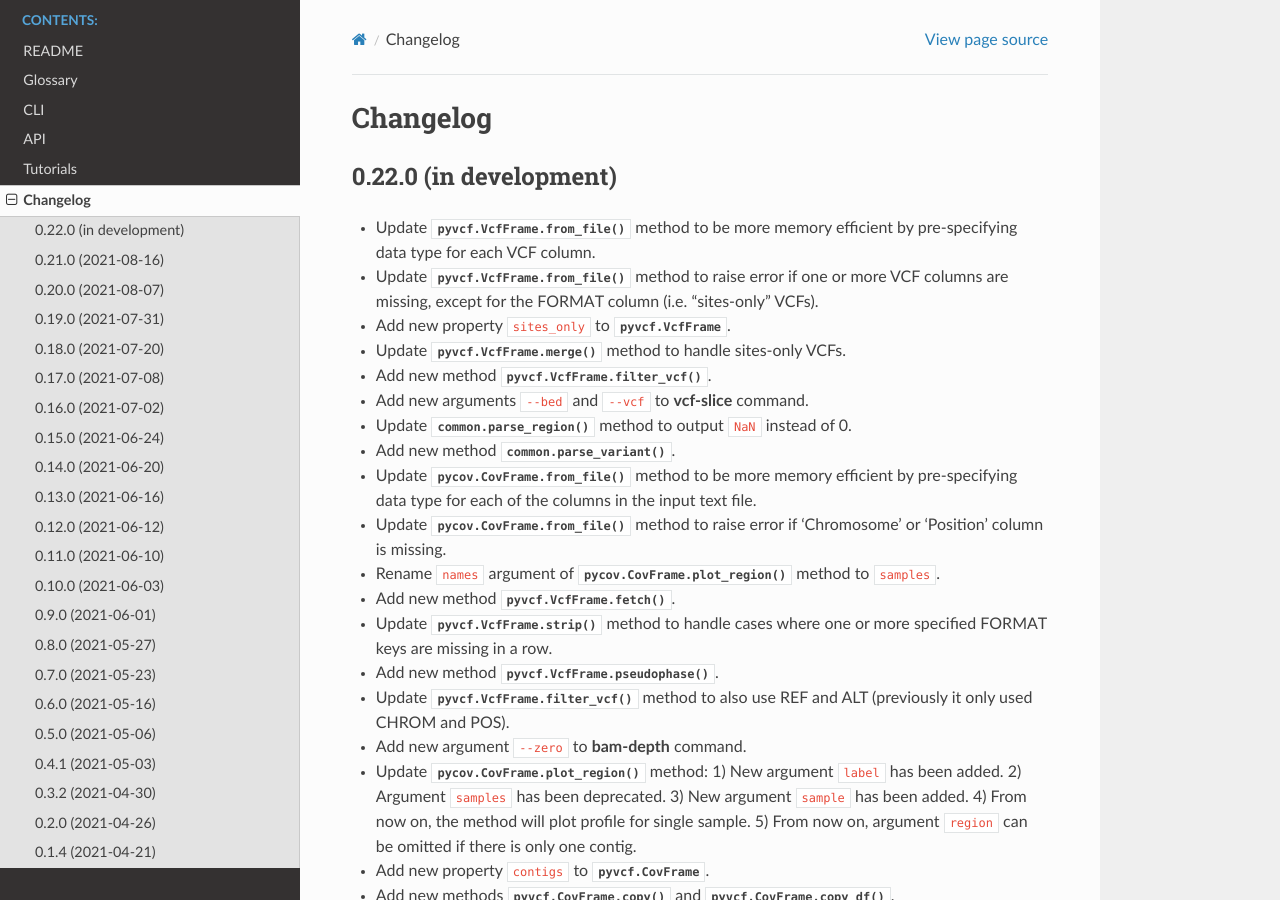
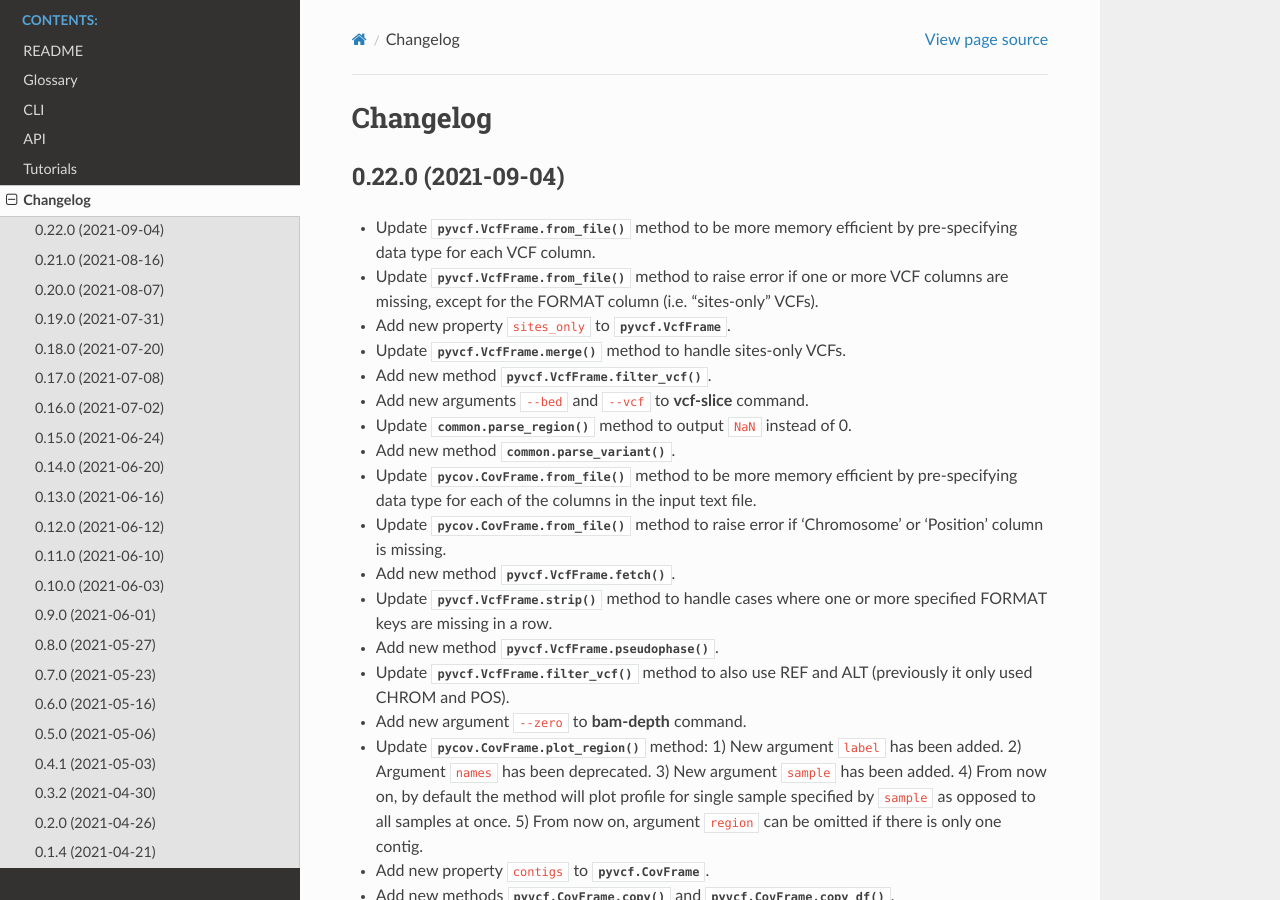
Before and after one commit to sbslee/fuc, a Sphinx documentation site: the page built from docs/changelog.rst, in a window 1280 px wide and 900 px high. Built offline with Sphinx 7.4.7 and the Read the Docs theme 2.0.0, drawn with Linux system fonts in a browser that asks for light colours.

Commit message:
Update docs

```diff
--- a/CHANGELOG.rst
+++ b/CHANGELOG.rst
@@ -1,8 +1,8 @@
 Changelog
 *********
 
-0.22.0 (in development)
------------------------
+0.22.0 (2021-09-04)
+-------------------
 
 * Update :meth:`pyvcf.VcfFrame.from_file` method to be more memory efficient by pre-specifying data type for each VCF column.
 * Update :meth:`pyvcf.VcfFrame.from_file` method to raise error if one or more VCF columns are missing, except for the FORMAT column (i.e. "sites-only" VCFs).
@@ -14,13 +14,12 @@ Changelog
 * Add new method :meth:`common.parse_variant`.
 * Update :meth:`pycov.CovFrame.from_file` method to be more memory efficient by pre-specifying data type for each of the columns in the input text file.
 * Update :meth:`pycov.CovFrame.from_file` method to raise error if 'Chromosome' or 'Position' column is missing.
-* Rename ``names`` argument of :meth:`pycov.CovFrame.plot_region` method to ``samples``.
 * Add new method :meth:`pyvcf.VcfFrame.fetch`.
 * Update :meth:`pyvcf.VcfFrame.strip` method to handle cases where one or more specified FORMAT keys are missing in a row.
 * Add new method :meth:`pyvcf.VcfFrame.pseudophase`.
 * Update :meth:`pyvcf.VcfFrame.filter_vcf` method to also use REF and ALT (previously it only used CHROM and POS).
 * Add new argument ``--zero`` to :command:`bam-depth` command.
-* Update :meth:`pycov.CovFrame.plot_region` method: 1) New argument ``label`` has been added. 2) Argument ``samples`` has been deprecated. 3) New argument ``sample`` has been added. 4) From now on, the method will plot profile for single sample. 5) From now on, argument ``region`` can be omitted if there is only one contig.
+* Update :meth:`pycov.CovFrame.plot_region` method: 1) New argument ``label`` has been added. 2) Argument ``names`` has been deprecated. 3) New argument ``sample`` has been added. 4) From now on, by default the method will plot profile for single sample specified by ``sample`` as opposed to all samples at once. 5) From now on, argument ``region`` can be omitted if there is only one contig.
 * Add new property ``contigs`` to :class:`pyvcf.CovFrame`.
 * Add new methods :meth:`pyvcf.CovFrame.copy` and :meth:`pyvcf.CovFrame.copy_df`.
 * Update :meth:`pyvcf.CovFrame.from_file` method to accept GZIP compressed files. Also add new argument ``compression``.
```
Also changed, not shown: docs/cli.rst (+10 -7 lines).
